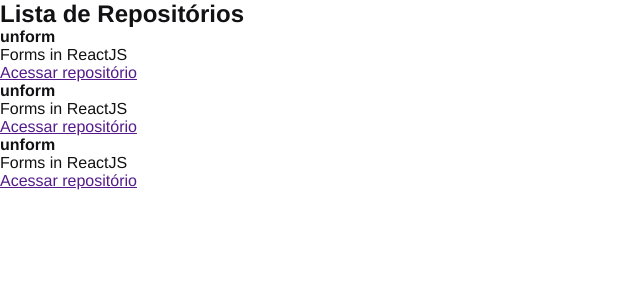
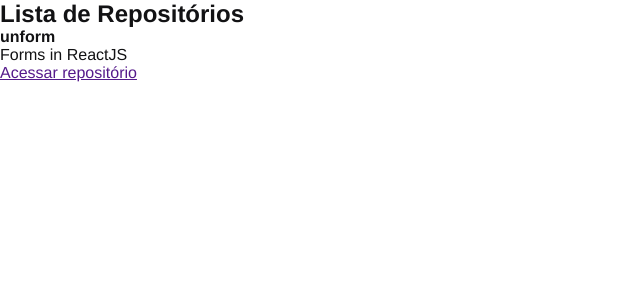
Before and after one commit to vinibispo/github-explorer, a React app: page / in a window 1280 px wide. Shown: the top 300 px of the page, without its empty margins (0-640 px from the left). Built offline with nearby package versions, Linux system fonts and the light colour scheme.

Commit message:
feat(repository_item): Adding component RepositoryItem

```diff
--- /dev/null
+++ b/src/components/RepositoryItem.jsx
@@ -0,0 +1,9 @@
+export function RepositoryItem() {
+  return (
+    <li>
+      <strong>unform</strong>
+      <p>Forms in ReactJS</p>
+      <a href="">Acessar repositório</a>
+    </li>
+  );
+}
--- a/src/components/RepositoryList.jsx
+++ b/src/components/RepositoryList.jsx
@@ -1,30 +1,12 @@
+import { RepositoryItem } from "./RepositoryItem";
+
 export function RepositoryList() {
   return (
     <section className="repository-list">
       <h1>Lista de Repositórios</h1>
       <ul>
-        <li>
-          <strong>unform</strong>
-          <p>Forms in ReactJS</p>
-          <a href="">
-            Acessar repositório
-          </a>
-        </li>
-        <li>
-          <strong>unform</strong>
-          <p>Forms in ReactJS</p>
-          <a href="">
-            Acessar repositório
-          </a>
-        </li>
-        <li>
-          <strong>unform</strong>
-          <p>Forms in ReactJS</p>
-          <a href="">
-            Acessar repositório
-          </a>
-        </li>
+        <RepositoryItem />
       </ul>
     </section>
-  )
+  );
 }
```
